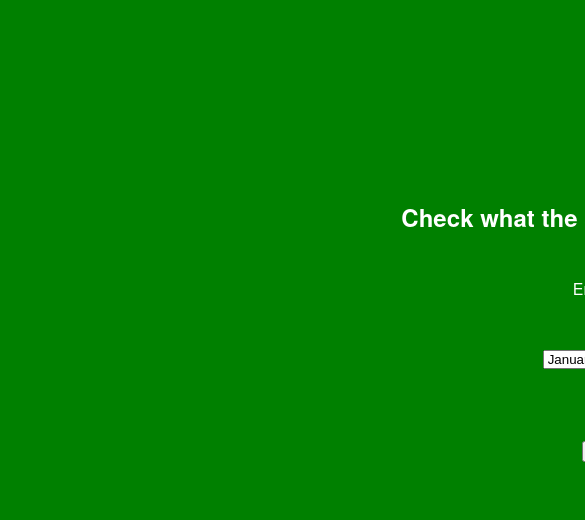
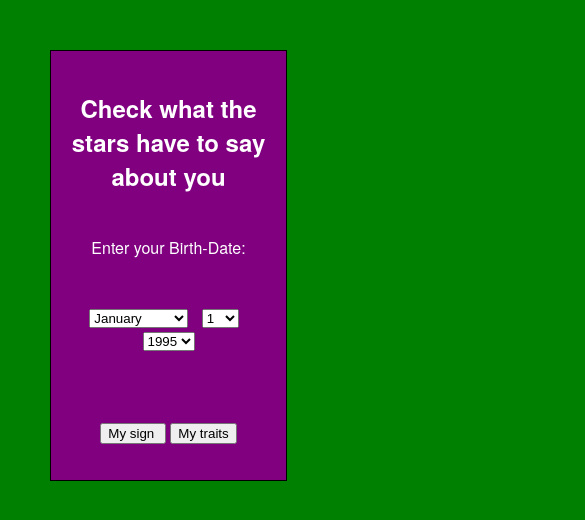
Before and after one commit to divyanshmethi/Astrology_prediction, a plain HTML site: page www/index.html in a window 390 px wide. Shown: the top 520 px of the page, 585 px wide, since content can reach past the window. Drawn offline with Linux system fonts and the light colour scheme; some packages are replaced by stand-ins of ours.

Commit message:
Update index.css

```diff
--- a/www/css/index.css
+++ b/www/css/index.css
@@ -50,12 +50,13 @@ body {
     position:center;             /* position in the center of the screen */
     left:50%;
     top:50%;
-    height:100px;                   /* text area height */
-    width:500px;                   /* text area width */
+    height:20%;                   /* text area height */
+    width:50%;                   /* text area width */
     text-align:center;
-    padding:180px 100px 0px 0px;     /* image height is 200px (bottom 20px are overlapped with text) */
-    margin: 0px 400px 0px 400px;
-                                   /* offset horizontal: half of text area width */
+    padding:20px;     /* image height is 200px (bottom 20px are overlapped with text) */
+    margin: 50px 0px 0px 50px;
+    border: 1px solid black;
+    background-color:purple;
 }
 
 /* Landscape layout (with min-width) */
@@ -101,3 +102,8 @@ h1 {
     animation:fade 3000ms infinite;
     -webkit-animation:fade 3000ms infinite;
 }
+
+body
+{
+	postion:center;
+}
```
